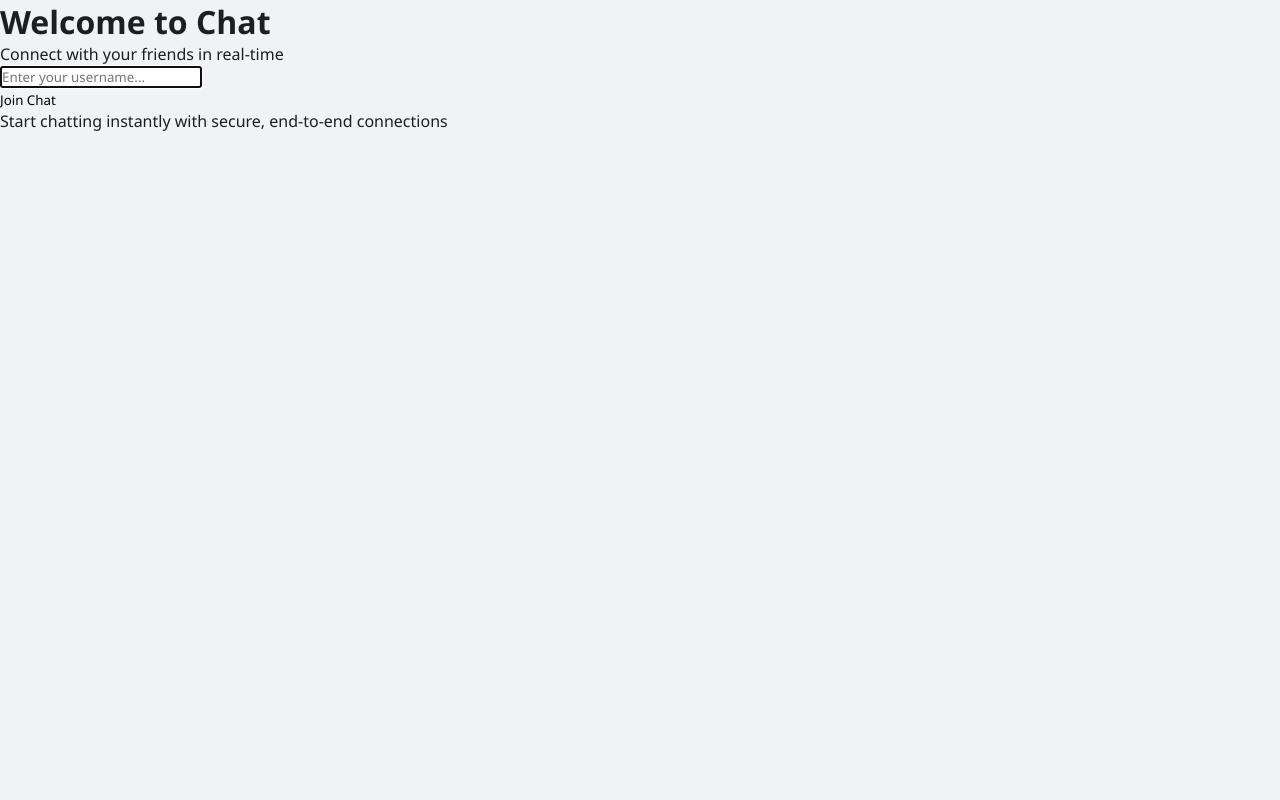
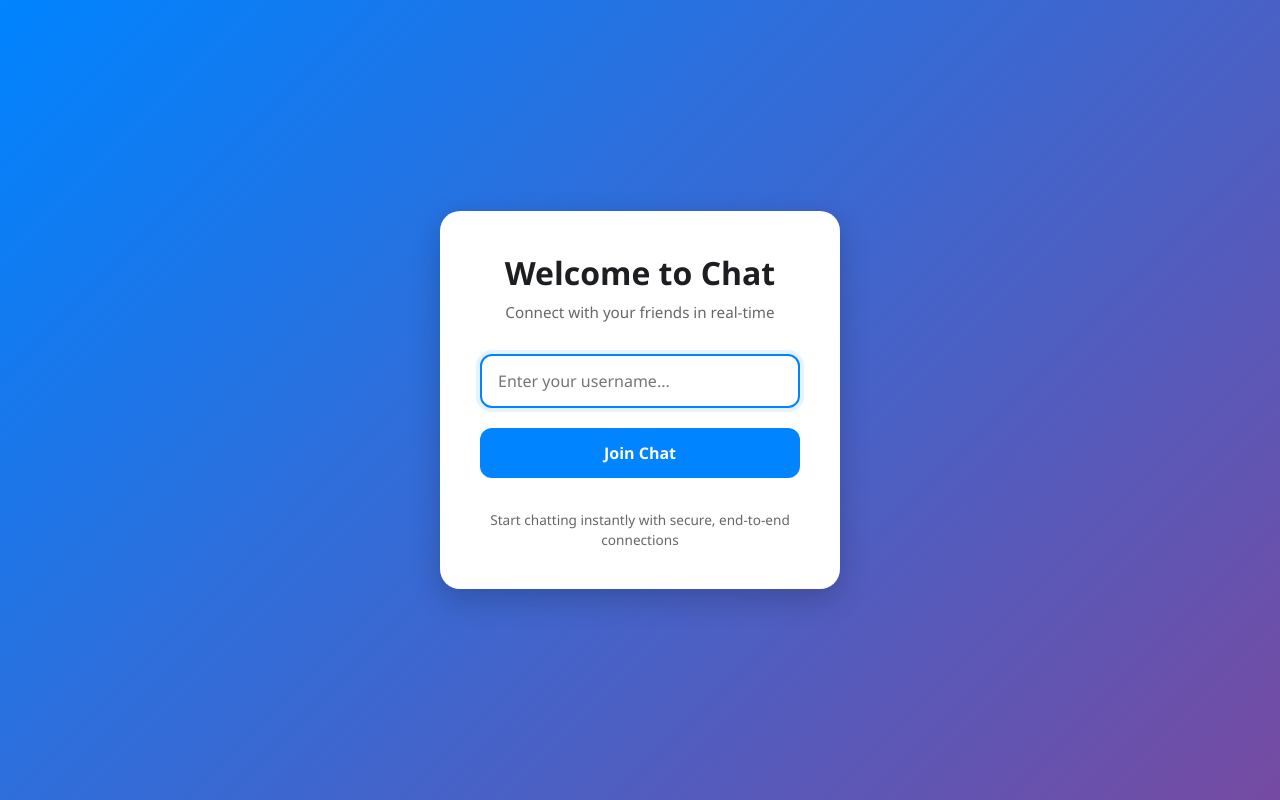
Before and after one commit to Shahab-max-design/CHAT-APP, a website: page public/index.html in a window 1280 px wide. Drawn offline with Linux system fonts and the light colour scheme.

Commit message:
fixed broken ui

```diff
--- a/public/style.css
+++ b/public/style.css
@@ -561,3 +561,103 @@
     max-width: 85%;
   }
 }
+
+/* ================================
+   Login Page Styles
+   ================================ */
+
+.login-wrapper {
+  width: 100%;
+  height: 100vh;
+  display: flex;
+  align-items: center;
+  justify-content: center;
+  background: linear-gradient(135deg, var(--primary-blue) 0%, #764ba2 100%);
+  padding: 20px;
+}
+
+.login-container {
+  background-color: var(--white);
+  padding: 40px;
+  border-radius: 20px;
+  box-shadow: 0 10px 30px rgba(0, 0, 0, 0.2);
+  width: 100%;
+  max-width: 400px;
+  text-align: center;
+  animation: slideUp 0.5s ease;
+}
+
+@keyframes slideUp {
+  from {
+    opacity: 0;
+    transform: translateY(20px);
+  }
+
+  to {
+    opacity: 1;
+    transform: translateY(0);
+  }
+}
+
+.login-header h1 {
+  font-size: 2rem;
+  margin-bottom: 8px;
+  color: var(--gray-700);
+}
+
+.login-header p {
+  font-size: 0.95rem;
+  color: var(--gray-500);
+  margin-bottom: 32px;
+}
+
+.login-form .form-group {
+  margin-bottom: 20px;
+}
+
+.input-field {
+  width: 100%;
+  padding: 14px 16px;
+  border: 2px solid var(--gray-200);
+  border-radius: 12px;
+  font-size: 1rem;
+  background-color: var(--gray-100);
+  transition: var(--transition);
+  outline: none;
+}
+
+.input-field:focus {
+  border-color: var(--primary-blue);
+  background-color: var(--white);
+  box-shadow: 0 0 0 4px rgba(0, 132, 255, 0.1);
+}
+
+.btn-primary {
+  width: 100%;
+  padding: 14px;
+  background-color: var(--primary-blue);
+  color: var(--white);
+  border: none;
+  border-radius: 12px;
+  font-size: 1rem;
+  font-weight: 600;
+  cursor: pointer;
+  transition: var(--transition);
+}
+
+.btn-primary:hover {
+  background-color: var(--secondary-blue);
+  transform: translateY(-2px);
+  box-shadow: 0 4px 12px rgba(0, 132, 255, 0.3);
+}
+
+.btn-primary:active {
+  transform: translateY(0);
+}
+
+.login-footer {
+  margin-top: 32px;
+  font-size: 0.85rem;
+  color: var(--gray-500);
+  line-height: 1.4;
+}
```
